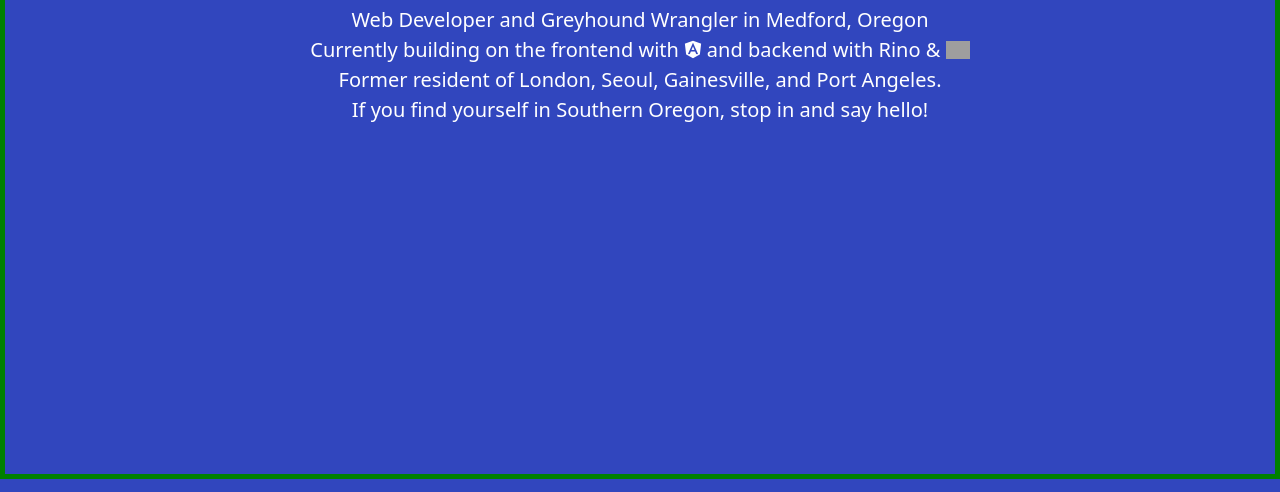
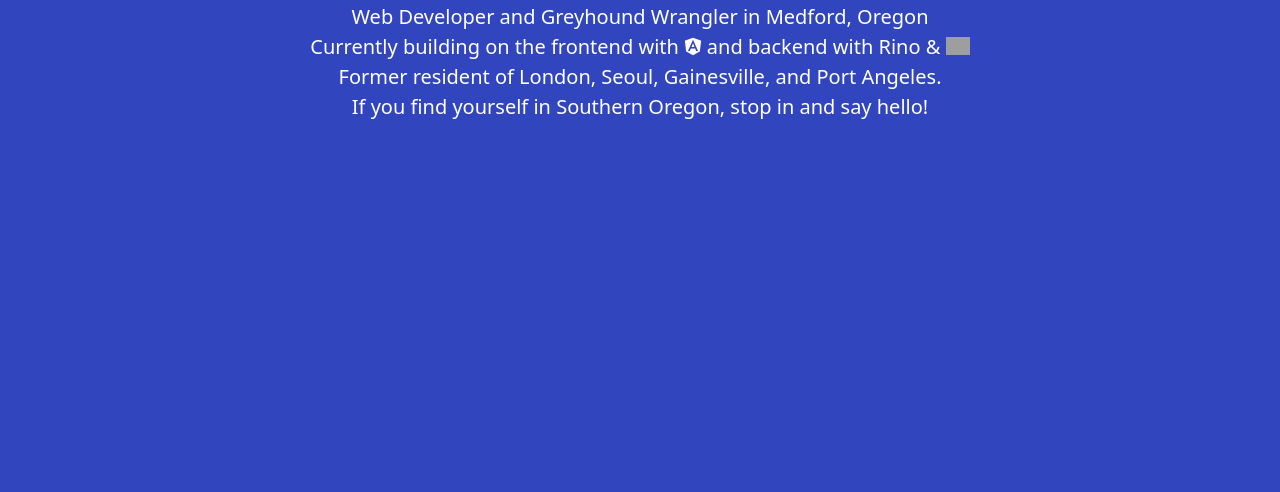
Before and after one commit to joeromine/joeromine.github.io, a website: page index.html in a window 1280 px wide. Shown: the part 321-813 px from the top of the page. Drawn offline with nearby package versions, Linux system fonts and the light colour scheme; grey boxes are pictures that could not be loaded.

Commit message:
remove border

```diff
--- a/index.html
+++ b/index.html
@@ -9,7 +9,7 @@
     <link href="./css/style.css" rel="stylesheet">
   </head>
   <body>
-    <div class="site-wrapper" style="border: green solid 5px;">
+    <div class="site-wrapper">
         <nav class="d-flex flex-row-reverse">
           <a class="nav-link" href="https://www.linkedin.com/in/joe-r-66997b186/"><i class="fab fa-2x fa-linkedin"></i></a>
           <a class="nav-link" href="https://github.com/joeromine/"><i class="fab fa-2x fa-github-square"></i></a>
```
